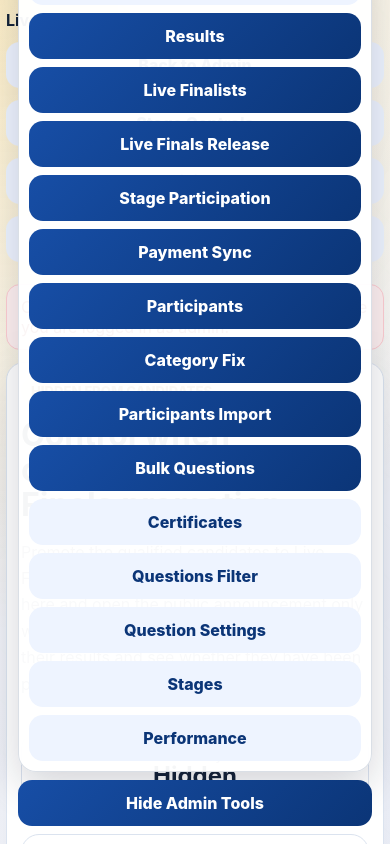
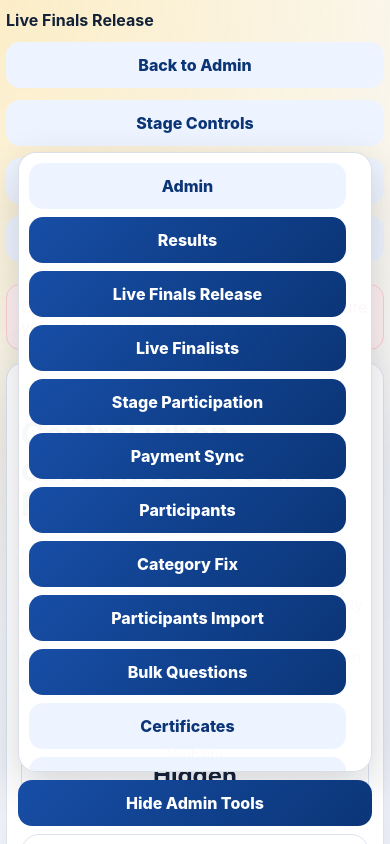
Before and after one commit to kkinging47-prog/mezzopedia-contest-questions-app, a Next.js app: page /admin/live-finals in a window 390 px wide. Both pictures are taken after a click on the button "Admin Tools". Shown: the top 844 px of the page. Built offline with nearby package versions, Linux system fonts and the light colour scheme; no server answers.

Commit message:
Make admin tools menu scrollable on mobile

```diff
--- a/src/components/AdminQuickLinks.tsx
+++ b/src/components/AdminQuickLinks.tsx
@@ -148,11 +148,28 @@ export default function AdminQuickLinks() {
   return (
     <div className="no-print" style={{ position: 'fixed', left: 18, bottom: 18, zIndex: 50, display: 'flex', flexDirection: 'column', alignItems: 'flex-start', gap: 8, maxWidth: 'calc(100vw - 36px)' }}>
       {open && (
-        <div style={{ display: 'flex', gap: 8, flexWrap: 'wrap', alignItems: 'center', padding: 10, borderRadius: 18, background: 'rgba(255,255,255,0.96)', boxShadow: '0 14px 40px rgba(15, 23, 42, 0.18)', border: '1px solid rgba(148, 163, 184, 0.35)', maxWidth: 1120 }}>
+        <div style={{
+          display: 'flex',
+          gap: 8,
+          flexWrap: 'wrap',
+          alignItems: 'center',
+          alignContent: 'flex-start',
+          padding: 10,
+          borderRadius: 18,
+          background: 'rgba(255,255,255,0.97)',
+          boxShadow: '0 14px 40px rgba(15, 23, 42, 0.18)',
+          border: '1px solid rgba(148, 163, 184, 0.35)',
+          width: 'min(1120px, calc(100vw - 36px))',
+          maxHeight: 'min(78vh, 620px)',
+          overflowY: 'auto',
+          overflowX: 'hidden',
+          WebkitOverflowScrolling: 'touch',
+          scrollbarGutter: 'stable'
+        }}>
           <a className="btn btn-light" href="/admin">Admin</a>
           <a className="btn btn-primary" href="/admin/results">Results</a>
+          <a className="btn btn-primary" href="/admin/live-finals">Live Finals Release</a>
           <a className="btn btn-primary" href="/admin/live-finalists">Live Finalists</a>
-          <a className="btn btn-primary" href="/admin/live-finals">Live Finals Release</a>
           <a className="btn btn-primary" href="/admin/stage-participation">Stage Participation</a>
           <a className="btn btn-primary" href="/admin/payment-sync">Payment Sync</a>
           <a className="btn btn-primary" href="/admin/participants">Participants</a>
```
